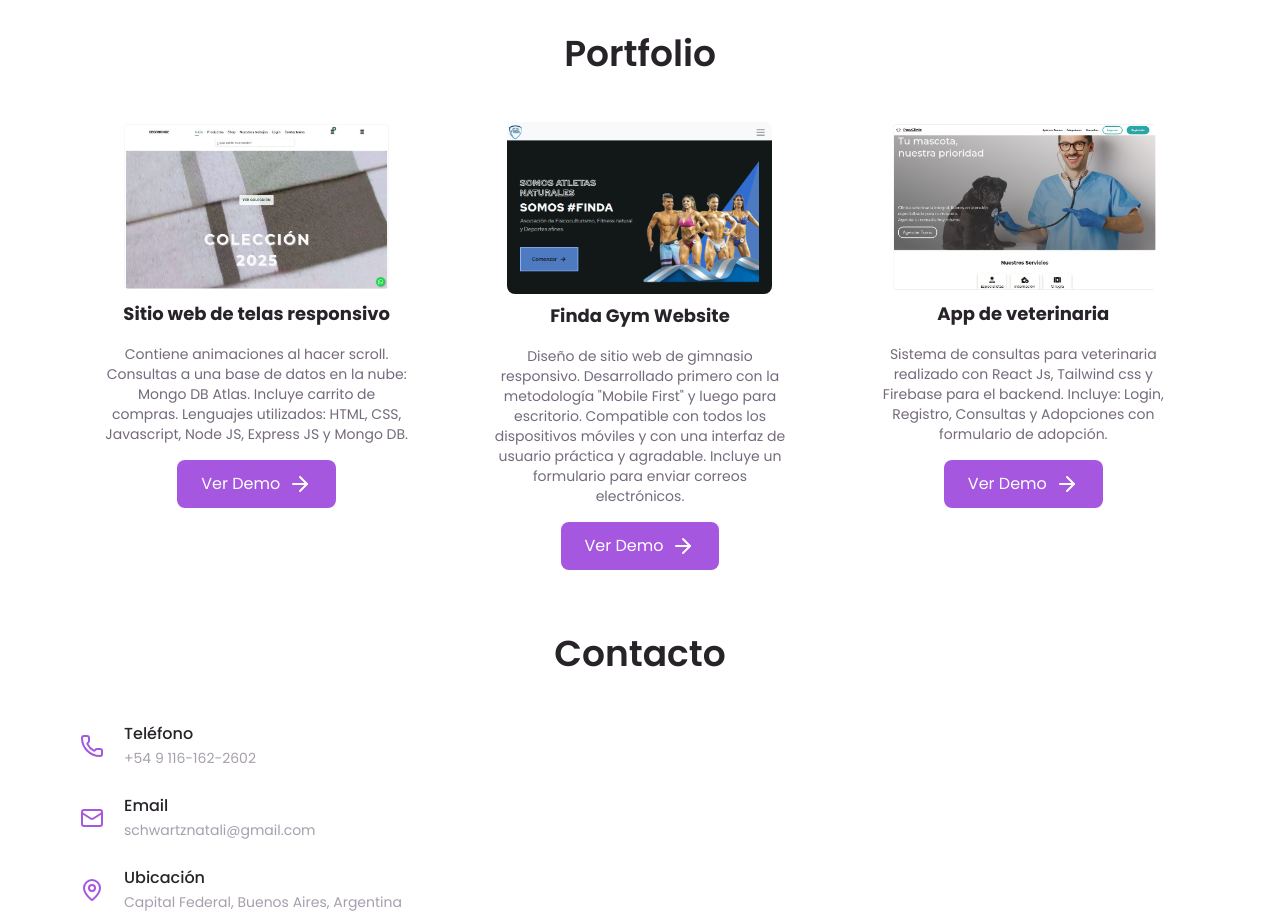
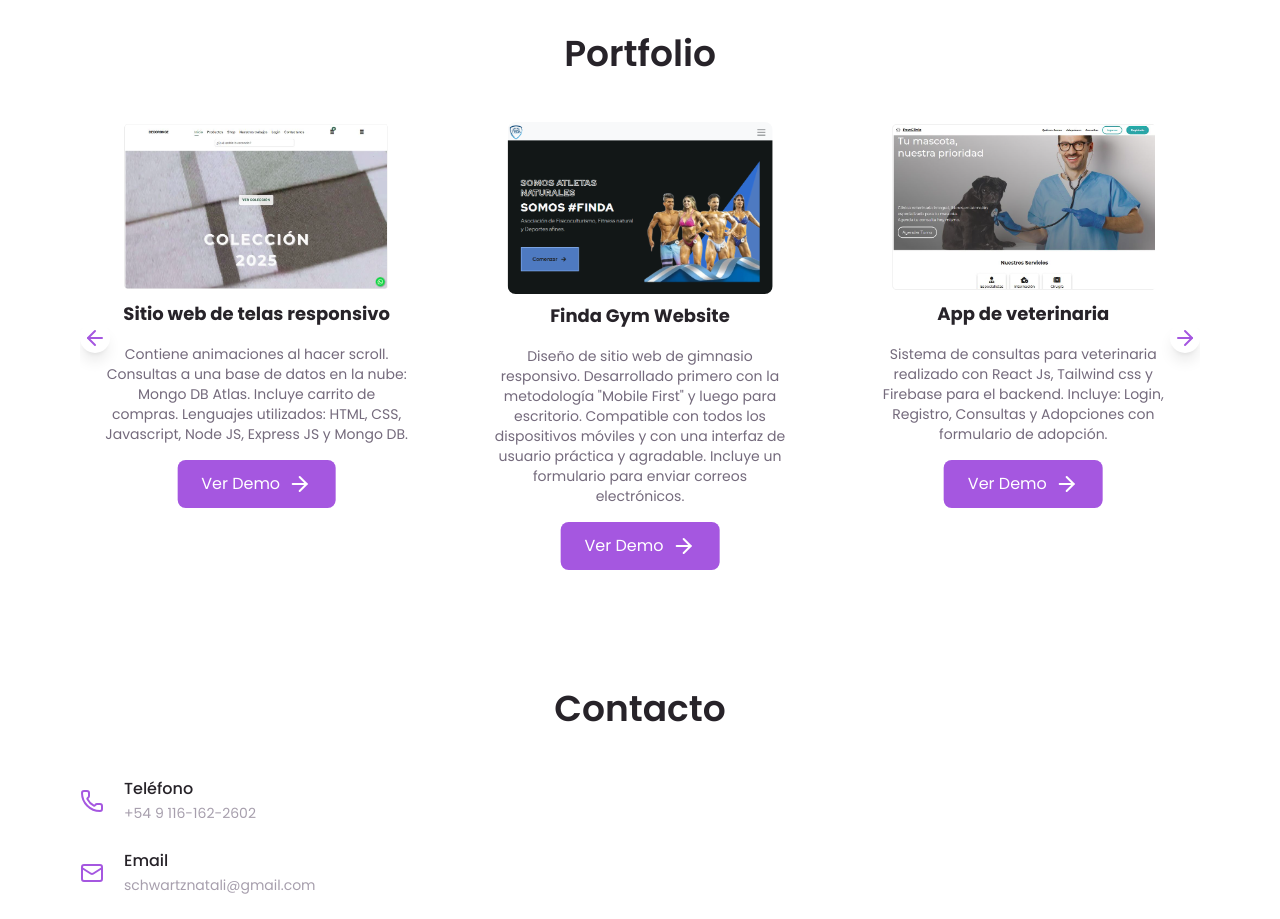
Before and after one commit to natalischwartz/Portfolio-Natali-Schwartz, a React (Vite) app: page / in a window 1280 px wide. Shown: the part 2260-3179 px from the top of the page. Built offline with nearby package versions, Linux system fonts and the light colour scheme.

Commit message:
add new project in the portfolio

```diff
--- a/src/components/Projects.jsx
+++ b/src/components/Projects.jsx
@@ -10,6 +10,14 @@ import { ArrowRight,ArrowLeft} from 'lucide-react';
 
 const Portfolio = () => {
   const projects = [
+    {
+      id: 4,
+      title: 'Landing page de consultoría',
+      description: ' Landing page que incluye: Diseño completamente responsive y optimizado para SEO,formulario de contacto funcional integrado, secciones estructuradas: Quiénes Somos, Servicios, Clientes y CTA, implementación de código QR para acceso rápido, hosting y dominio configurados,código limpio, escalable con foco en rendimiento y accesibilidad. Lenguajes utilizados: React, Javascript, Tailwind CSS ',
+      image: '/img/portada-lidera.PNG',
+      alt: 'Portada landing page de consultoría',
+      demoLink: 'https://lideratusalas.com.ar/'
+    },
     {
       id: 1,
       title: 'Sitio web de telas responsivo',
@@ -33,7 +41,7 @@ const Portfolio = () => {
       image: '/img/portada-website-vet.png',
       alt: 'Portada sitio vet',
       demoLink: 'https://vet-app-chi.vercel.app/'
-    }
+    },
   ];
 
   return (
```
Also changed, not shown: public/img/portada-lidera.PNG (added).
